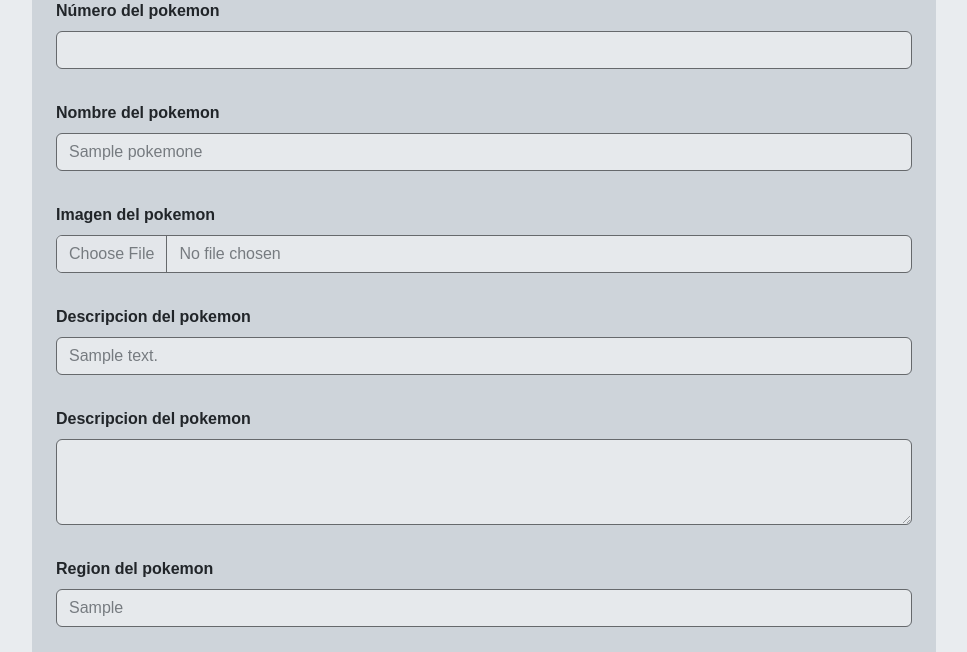
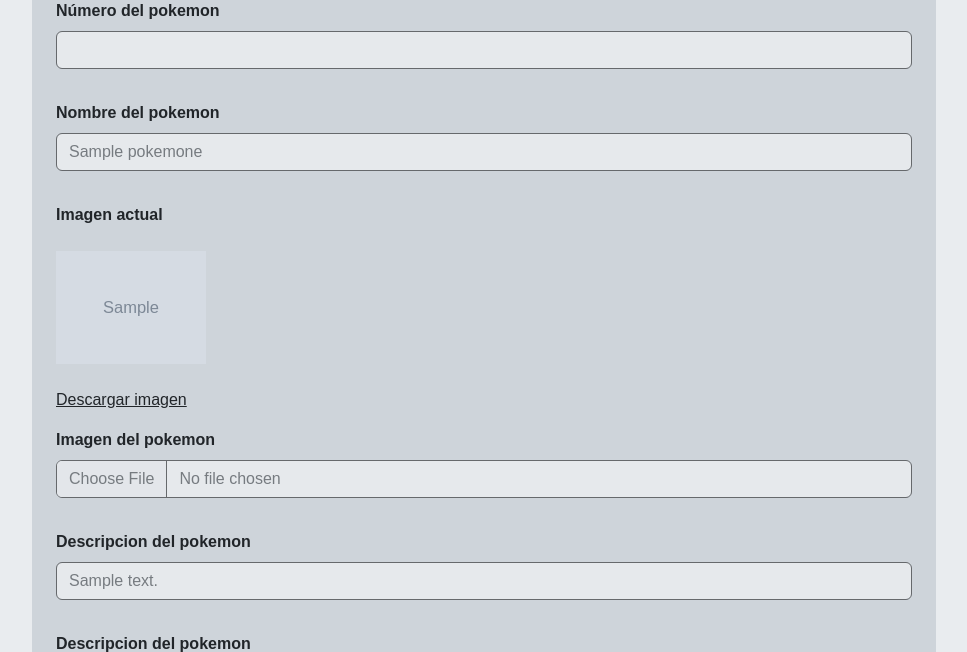
Before and after one commit to SolAriass/TPpokedex, a PHP site: page /crud/modificar.php?id=1 in a window 1280 px wide. Shown: the part 150-802 px from the top of the page, without its empty margins (156-1123 px from the left). Run offline with PHP 8.4, Linux system fonts and the light colour scheme; the visitor is signed in with stand-in values (Sample User, id 1); tables that the repository leaves empty or names only in its code hold one stand-in row (values such as "Sample post"); data that the repository does not hold is empty.

Commit message:
se precargo la imagen

```diff
--- a/crud/modificar.php
+++ b/crud/modificar.php
@@ -160,6 +160,19 @@ if ($_SERVER['REQUEST_METHOD'] === 'POST') {
             <input type="text" class="form-control transparencia border-black" id="nombre" name="nombre" value="<?= $pokemon['nombre']?>">
         </div>
         <div class="mb-3 mt-3">
+
+            <?php if (!empty($pokemon['imagen'])): ?>
+                <div class="mb-3">
+                    <label class="form-label fw-bold mb-4">Imagen actual</label><br>
+                    <div class="d-flex flex-column align-items-start g-2">
+                        <img src="../imagenes/<?= $pokemon['imagen'] ?>" alt="Imagen actual" style="width: 150px;">
+                        <br>
+                        <a href="../imagenes/<?= $pokemon['imagen'] ?>" download class="link text-dark">Descargar imagen</a>
+                    </div>
+
+                </div>
+            <?php endif; ?>
+
             <label for="imagen" class="form-label fw-bold">Imagen del pokemon</label>
             <input type="file" class="form-control transparencia border-black" id="imagen" name="imagen">
         </div>
```
